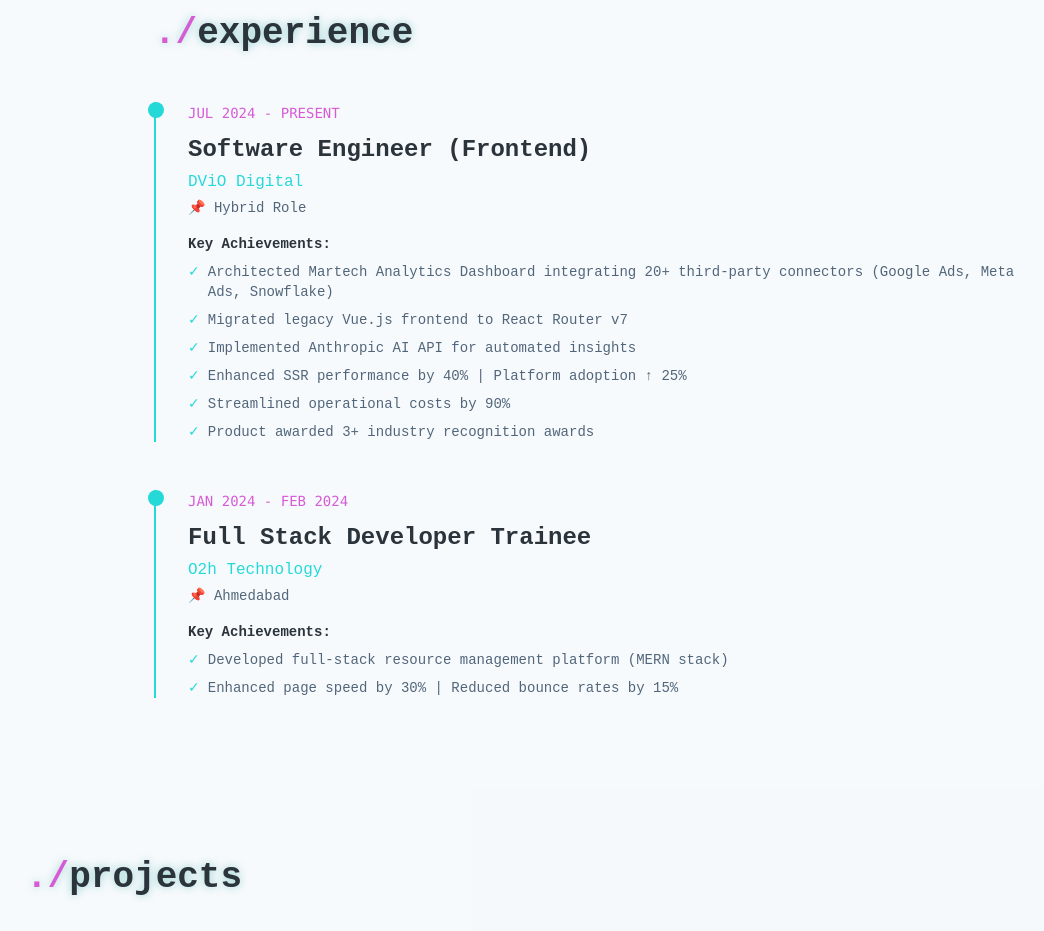
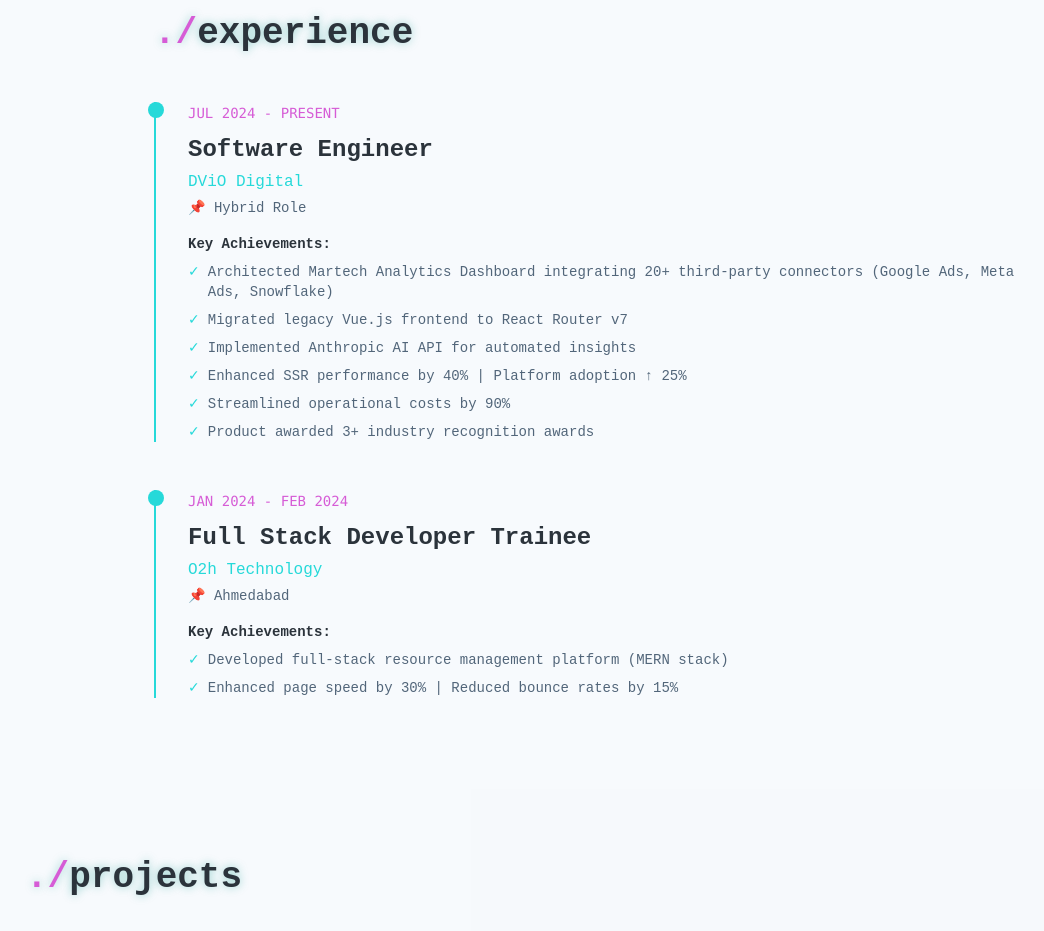
Before and after one commit to Niraj-22/terminal-portfolio-v3, a React (Vite) app: page / in a window 1280 px wide. Shown: the part 2260-3191 px from the top of the page, without its empty margins (38-1082 px from the left). Built offline with nearby package versions, Linux system fonts and the light colour scheme; the HTML template or start-up script is replaced by a standard one.

Commit message:
style: update role

```diff
--- a/src/components/Experience.tsx
+++ b/src/components/Experience.tsx
@@ -1,7 +1,7 @@
 const experiences = [
   {
     period: "JUL 2024 - PRESENT",
-    title: "Software Engineer (Frontend)",
+    title: "Software Engineer",
     company: "DViO Digital",
     location: "Hybrid Role",
     achievements: [
```
